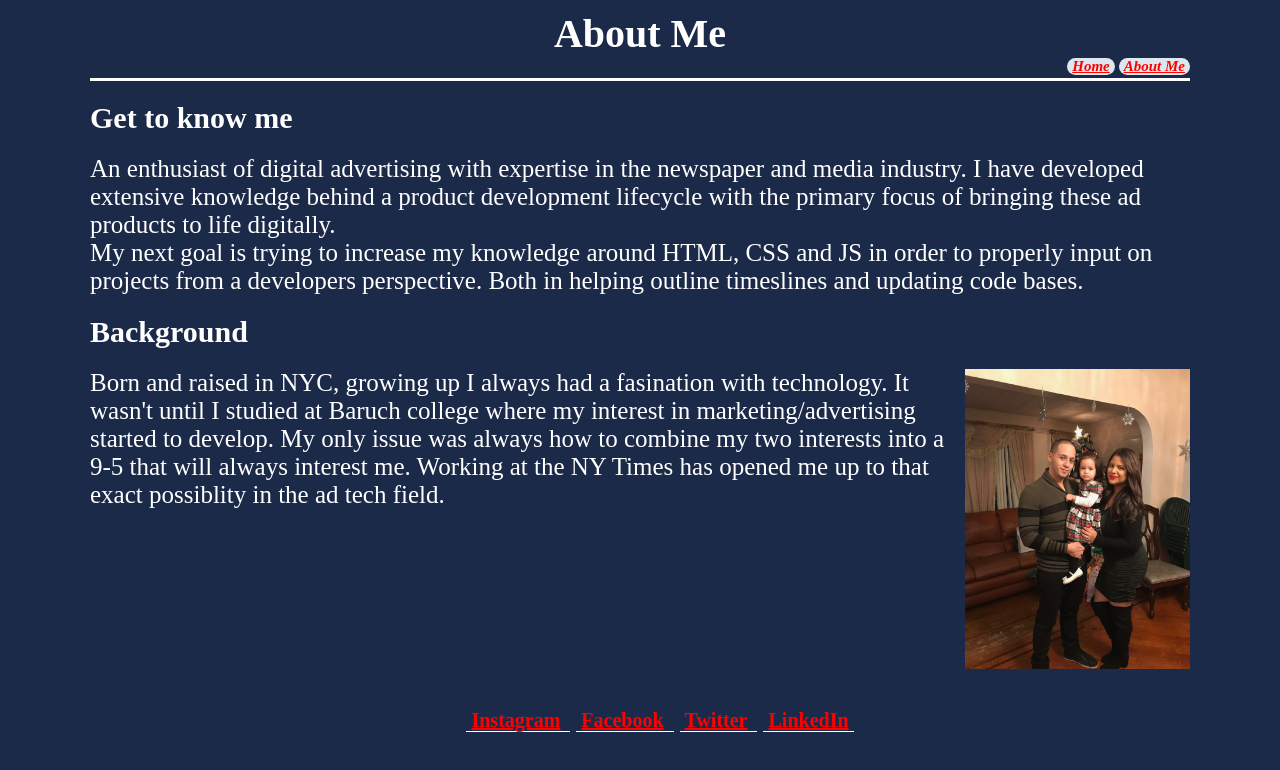
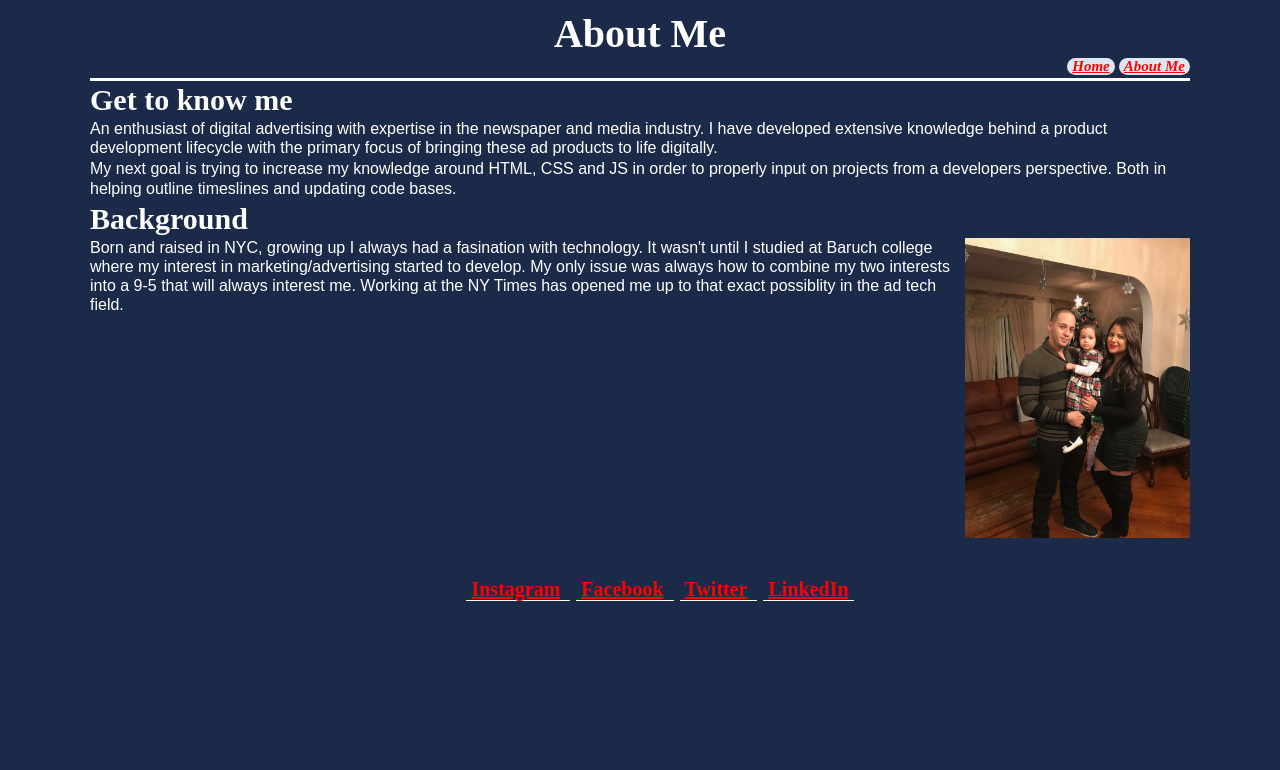
Before and after one commit to JMeza88/My-Portfolio, a plain HTML site: page aboutme.html in a window 1280 px wide. Drawn offline with Linux system fonts and the light colour scheme.

Commit message:
Final Edits
updated css and html in order to read it properly

```diff
--- a/aboutme.html
+++ b/aboutme.html
@@ -20,20 +20,20 @@
 
 
 	<div class="gettoknow">
-	<h1> Get to know me</h1>
-	<p>An enthusiast of digital advertising with expertise in the newspaper and media industry. I have developed extensive knowledge behind a product development lifecycle with the primary focus of bringing these ad products to life digitally.
-	</p>
+		<h1> Get to know me</h1>
 
-	<p>
-	My next goal is trying to increase my knowledge around HTML, CSS and JS in order to properly input on projects from a developers perspective. Both in helping outline timeslines and updating code bases.
-	</p>
+		<p>An enthusiast of digital advertising with expertise in the newspaper and media industry. I have developed extensive knowledge behind a product development lifecycle with the primary focus of bringing these ad products to life digitally.
+		</p>
+
+		<p>My next goal is trying to increase my knowledge around HTML, CSS and JS in order to properly input on projects from a developers perspective. Both in helping outline timeslines and updating code bases.
+		</p>
 	</div>
 
 	<div class="family">
 		<h1>Background</h1>
-			<p><img src="./images/family.jpg" alt="family picture">
-		Born and raised in NYC, growing up I always had a fasination with technology. It wasn't until I studied at Baruch college where my interest in marketing/advertising started to develop. My only issue was always how to combine my two interests into a 9-5 that will always interest me. Working at the NY Times has opened me up to that exact possiblity in the ad tech field.
-			</p>
+		<p>
+			<img src="./images/family.jpg" alt="family picture"> Born and raised in NYC, growing up I always had a fasination with technology. It wasn't until I studied at Baruch college where my interest in marketing/advertising started to develop. My only issue was always how to combine my two interests into a 9-5 that will always interest me. Working at the NY Times has opened me up to that exact possiblity in the ad tech field.
+		</p>
 
 	</div>
 
--- a/styles/style.css
+++ b/styles/style.css
@@ -14,6 +14,7 @@ header{
 
 h1{
 	font-size: 30px ;
+	margin: 2px 0 2px 0;
 }
 
 
@@ -62,8 +63,11 @@ color: white;
 }
 
 p{
-font-size:25px;
-margin:0;
+font-size:16px;
+margin: 0 0 2px 0;
+line-height: 1.2;
+font-family: "Arial", sans-serif;
+font-style: normal;
 
 }
 
```
Also changed, not shown: index.html (+1 -1 lines).
